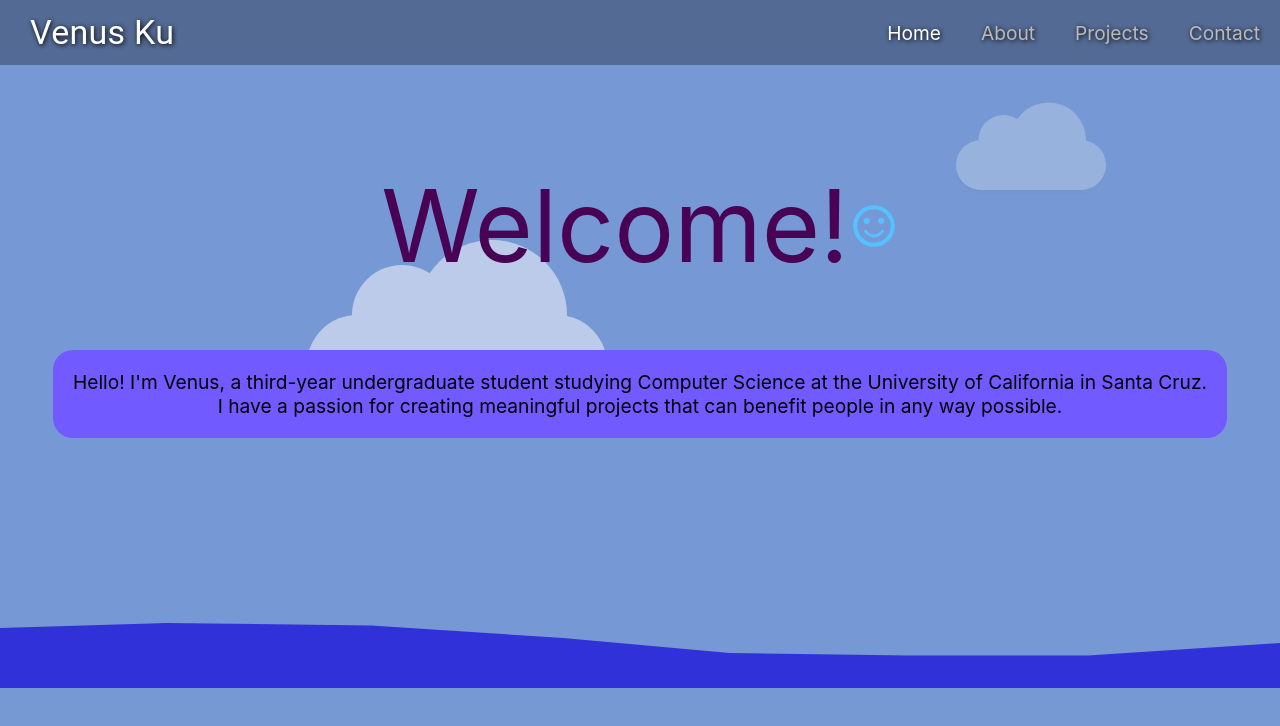
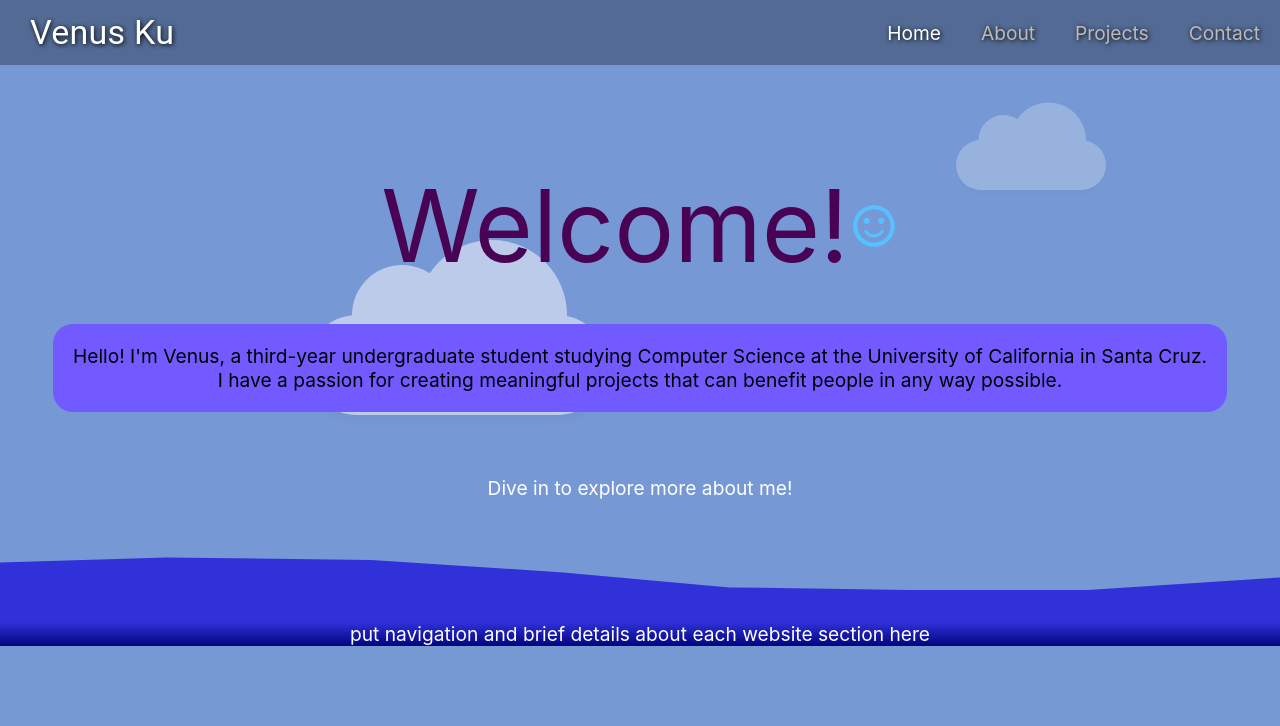
Before and after one commit to venuswku/venuswku.github.io, a React (Create React App) app: page / in a window 1280 px wide. Shown: the top 726 px of the page. Built offline with nearby package versions, Linux system fonts and the light colour scheme.

Commit message:
added ocean gradient on home

```diff
--- a/src/Pages/Home.css
+++ b/src/Pages/Home.css
@@ -84,7 +84,6 @@
     align-items: center;    /* make main axis of text and icon align in center */
     /* text-shadow: 1px 1px 5px #000000; */
     margin-top: -250px;
-    margin-bottom: 5%;
     z-index: 0;
 }
 
@@ -93,22 +92,23 @@
     background: #715AFF;
     padding: 20px;
     border-radius: 20px;
+    margin: 3% 0 5%;
     z-index: 0;
 }
 
 .wave-background {
     width: 100%;
+    color: white;
     /* height: 250px;
     position: absolute;
     bottom: 20%; */
-    position: relative;
-    top: 20%;
     background: transparent;
 }
 .wave {
     height: 250px;
     /* height: 100%; */
     background: rgb(49, 49, 218);
+    margin-top: -10%;
     animation: animateWave 5s ease-in-out infinite;
 }
 @keyframes animateWave {
@@ -122,9 +122,6 @@
 
 .website-guide {
     height: 100%;
-    /* background: rgba(21,59,128);
-    background: linear-gradient(0deg, rgba(21,59,128,1) 0%, rgba(30,127,173,1) 73%); */
-    /* background: rgba(129, 208, 255, 1.0);
-    background: linear-gradient(to bottom, rgba(129, 208, 255, 1.0), rgba(1, 18, 124, 1.0)); */
-    /* position: relative; */
+    background: rgb(0,5,126);
+    background: linear-gradient(0deg, rgba(0,5,126,1) 0%, rgba(49,49,218,1) 100%);
 }
--- a/src/Pages/Home.js
+++ b/src/Pages/Home.js
@@ -24,9 +24,10 @@ function Home() {
                 I have a passion for creating meaningful projects that can benefit people in any way possible.
             </div>
             <div className="wave-background">
+                Dive in to explore more about me!
                 <div className="wave"></div>
                 <div className="website-guide">
-                    {/* put navigation & brief details about each website section here */}
+                    put navigation and brief details about each website section here
                 </div>
             </div>
 
```
